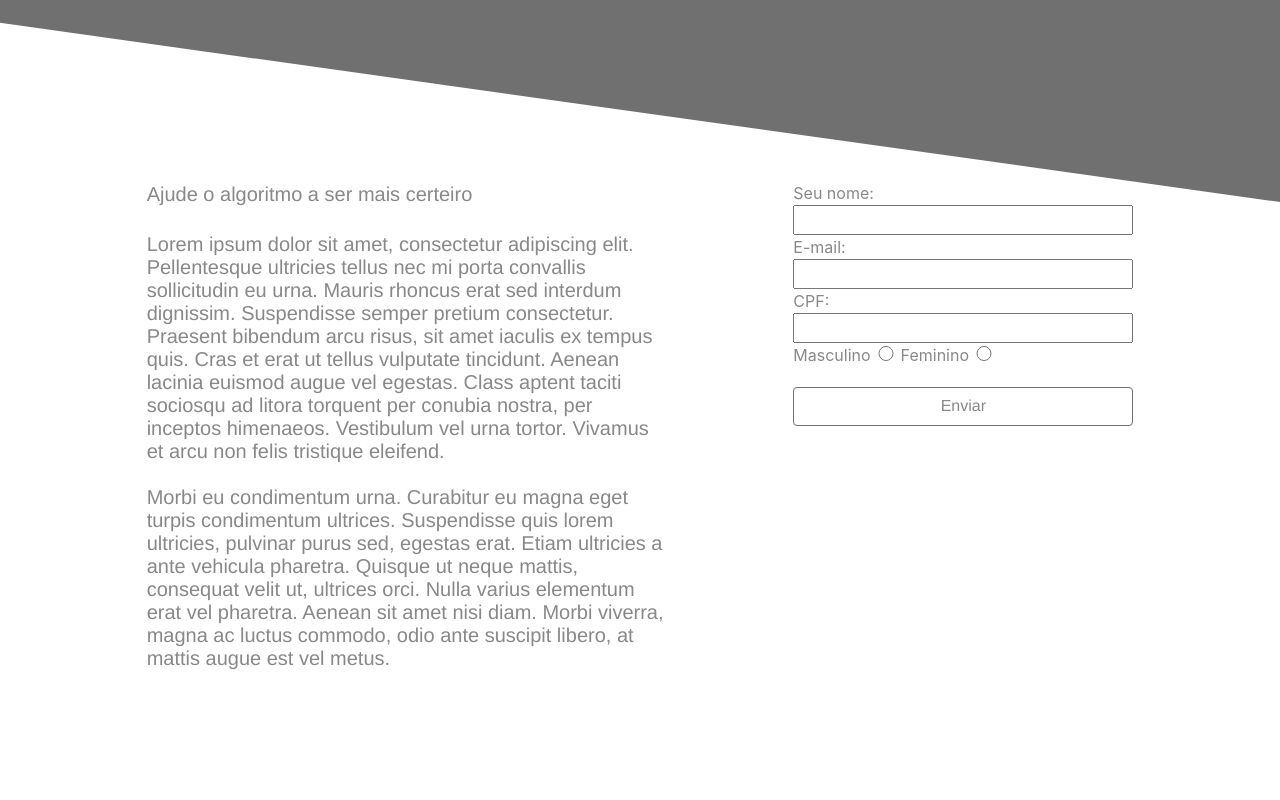
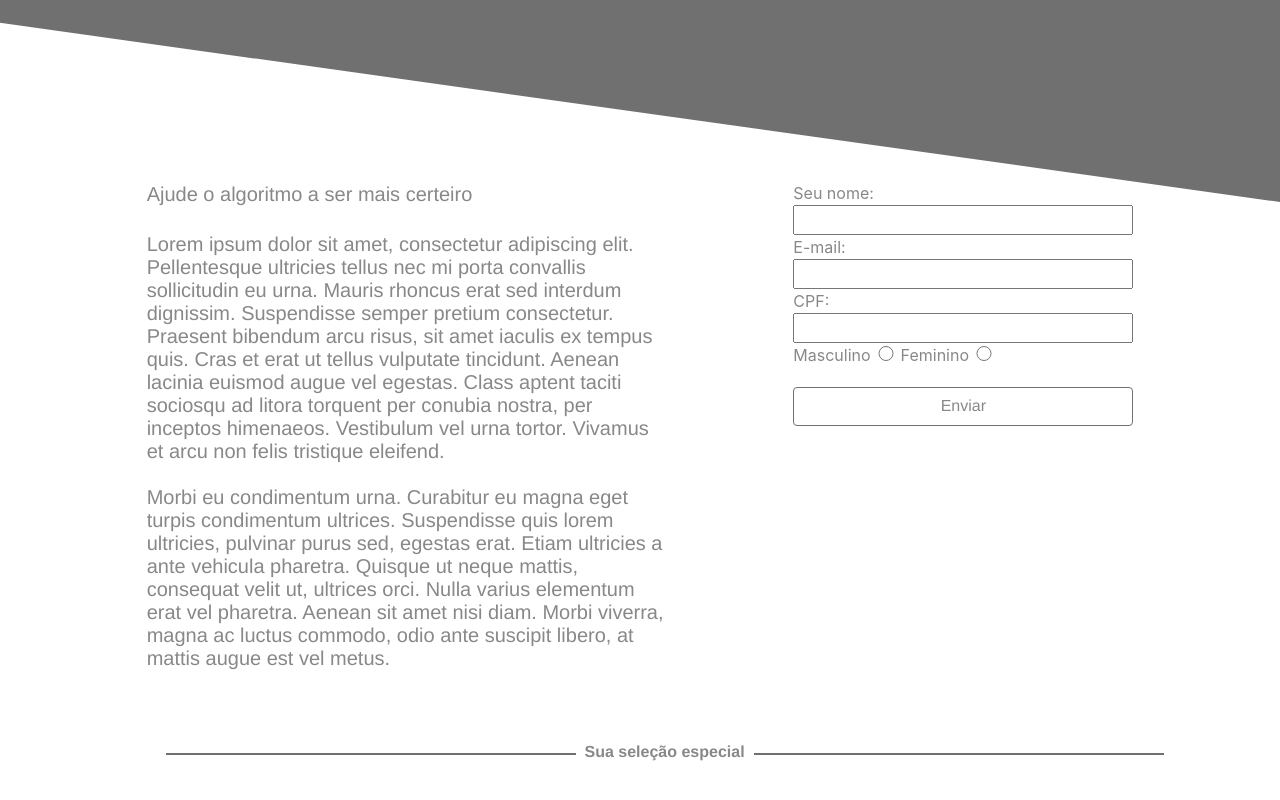
Before and after one commit to BarbaraGuimaraes21/sprint-m5, a React (Vite) app in the folder sprint-m5/: page / in a window 1280 px wide. Shown: the part 246-1046 px from the top of the page. Before the commit the page ends 916 px from the top, so only its background shows below. Built offline with nearby package versions, Linux system fonts and the light colour scheme.

Commit message:
criado section 1 na main dando início para incluir o component card. Import da main no arquivo app.jsx

```diff
--- a/sprint-m5/src/App.jsx
+++ b/sprint-m5/src/App.jsx
@@ -1,6 +1,7 @@
 import './App.css'
 import Form from './component/Form/form'
 import Header from './component/Header/Header'
+import Main from './component/Main/Main'
 
 function App() {
 
@@ -8,6 +9,7 @@ function App() {
     <div>
       <Header/>
       <Form/>
+      <Main/>
     </div>
   )
 }
--- /dev/null
+++ b/sprint-m5/src/component/Main/Main.jsx
@@ -0,0 +1,22 @@
+import React from 'react'
+import S from './Main.module.css'
+
+const Main = () => {
+    return (
+        <main className={S.main}>
+            <section className={S.textosectionh3}>
+                <div className={S.linhah3}>
+                    <div>
+                        <hr />
+                    </div>
+                        <h3 className={S.texth3}>Sua seleção especial</h3>
+                    <div>
+                        <hr />
+                    </div>
+                </div>
+            </section>
+        </main>
+    )
+}
+
+export default Main
--- /dev/null
+++ b/sprint-m5/src/component/Main/Main.module.css
@@ -0,0 +1,43 @@
+.main{
+    top: 860px;
+    left: 285px;
+    width: 931px;
+    height: 740px;
+    display: flex;
+    flex-direction: column;
+    align-items: center;
+}
+
+.textosectionh3{
+    display: flex;
+    align-items: center;
+    justify-content: center;
+    flex-direction: column;
+}
+
+
+.linhah3{
+    width: 1000px;
+    height: 500px;
+    margin-left: 400px;
+    display: flex;
+}
+
+.texth3{
+    margin-top: 290px;
+    font-weight: 400px;
+    text-align: center;
+    padding-left: 9px;
+    padding-right: 9px;
+    font: 16px Helvetica;
+    font-weight: bold;
+    letter-spacing: 0px;
+    color: #888888;
+    opacity: 1;
+}
+
+hr{
+    margin-top: 300px;
+    width: 410px;
+    border: 1px solid #707070;
+}
```
